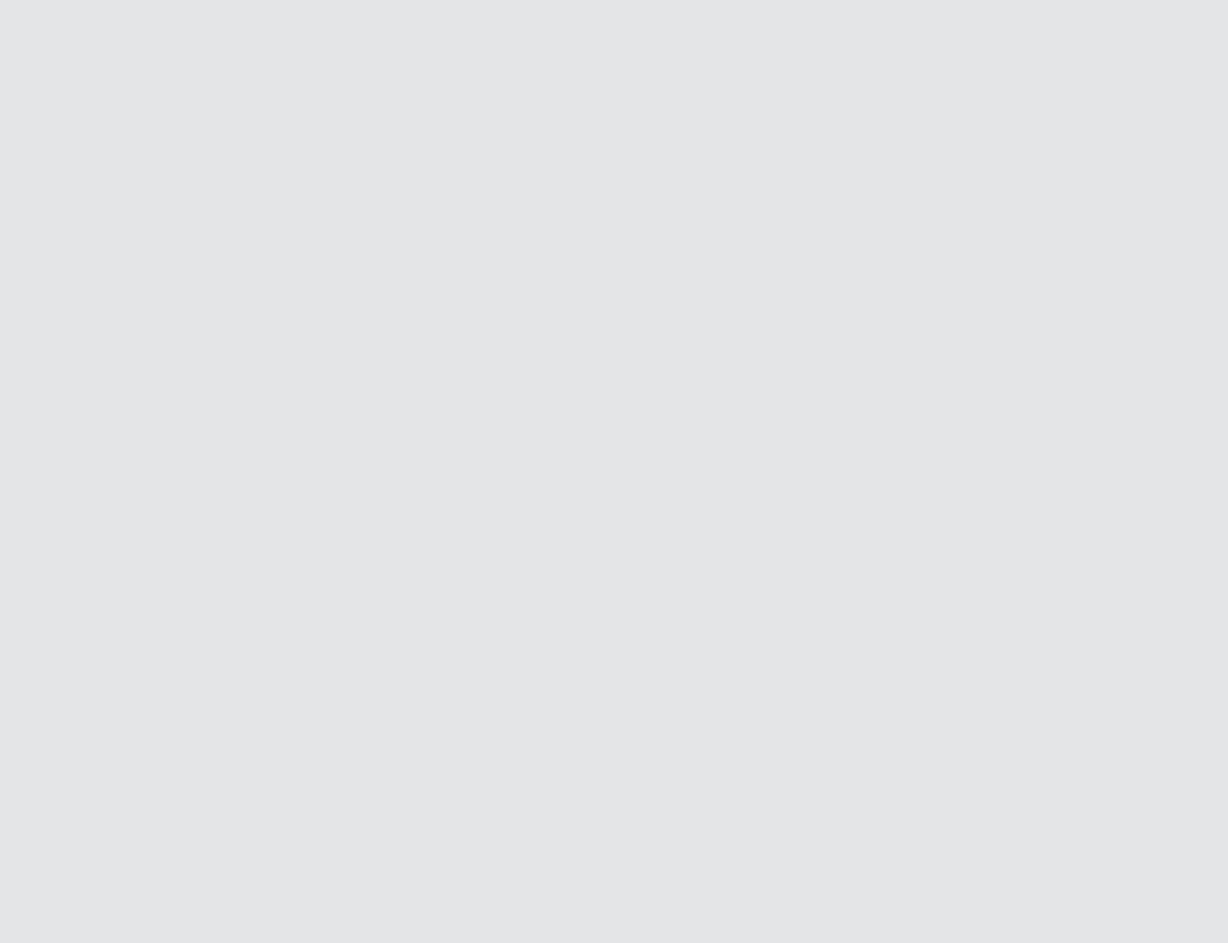
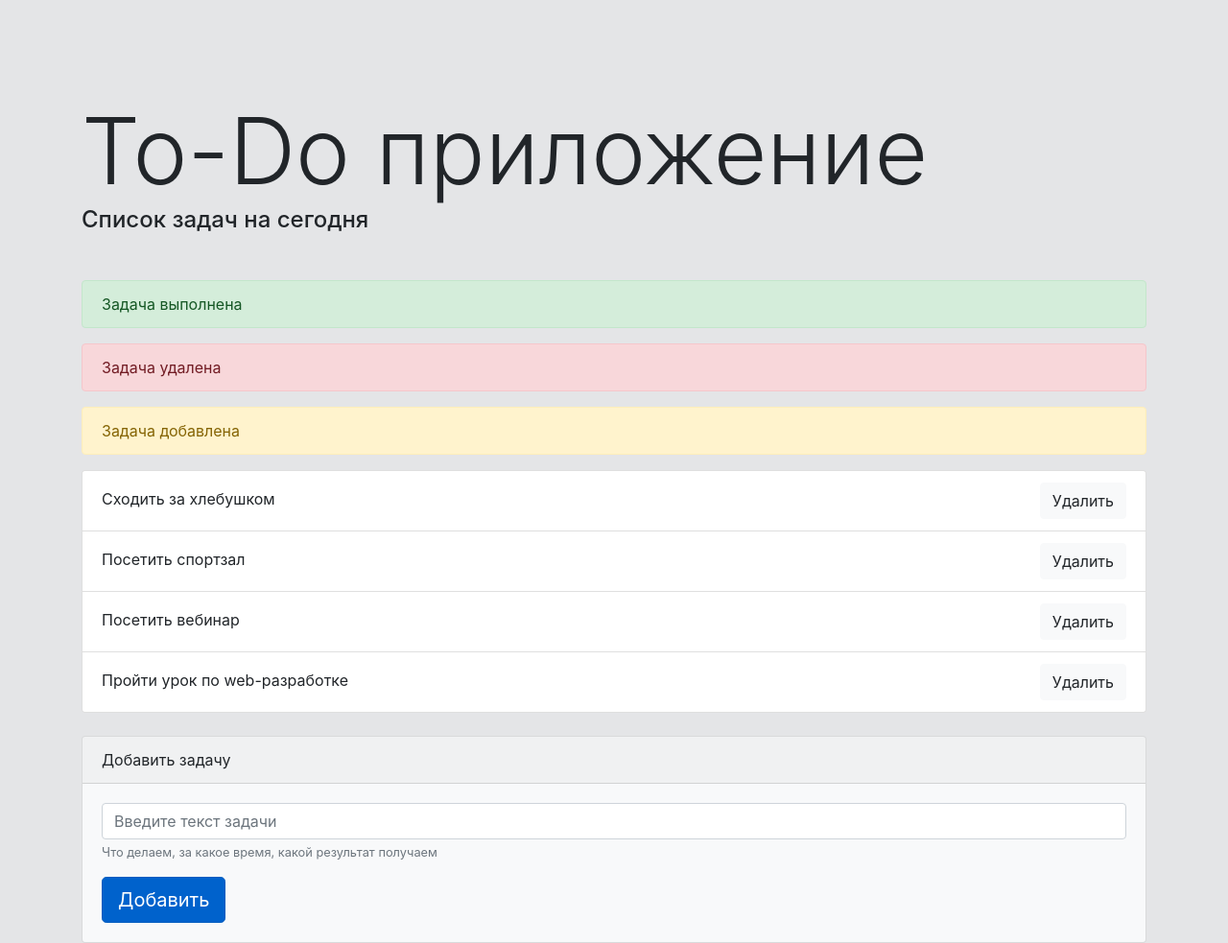
Before and after one commit to Vadim1983/todo, a website: page app/index.html in a window 1280 px wide. Shown: the whole page at 96% size. Before the commit the page ends 800 px from the top, so only its background shows below. Drawn offline with nearby package versions, Linux system fonts and the light colour scheme.

Commit message:
first lesson

```diff
--- a/app/index.html
+++ b/app/index.html
@@ -3,16 +3,75 @@
 <head>
   <meta charset="UTF-8"/>
   <meta name="viewport" content="width=device-width, initial-scale=1, shrink-to-fit=no"/>
-	<link rel="stylesheet" href="https://maxcdn.bootstrapcdn.com/bootstrap/4.0.0/css/bootstrap.min.css" integrity="sha384-Gn5384xqQ1aoWXA+058RXPxPg6fy4IWvTNh0E263XmFcJlSAwiGgFAW/dAiS6JXm" crossorigin="anonymous"/>
+  <link rel="stylesheet" href="https://maxcdn.bootstrapcdn.com/bootstrap/4.0.0/css/bootstrap.min.css"
+        integrity="sha384-Gn5384xqQ1aoWXA+058RXPxPg6fy4IWvTNh0E263XmFcJlSAwiGgFAW/dAiS6JXm" crossorigin="anonymous"/>
   <link rel="stylesheet" href="css/main.css"/>
   <title>ToDo приложение</title>
 </head>
 <body>
+<div class="container">
+  <div class="display-1 mb2">To-Do приложение</div>
+  <div class="h4 mb-5">Список задач на сегодня</div>
 
+  <div class="alert alert-success" role="alert">
+    Задача выполнена
+  </div>
+  <div class="alert alert-danger" role="alert">
+    Задача удалена
+  </div>
+  <div class="alert alert-warning" role="alert">
+    Задача добавлена
+  </div>
+
+  <!-- TO DO list of tasks-->
+
+  <div class="card mb-4">
+    <ul class="list-group list-group-flush">
+      <li class="list-group-item d-flex justify-content-between">
+        <span class="task-title">Сходить за хлебушком</span>
+        <button type="button" class="btn btn-light " data-action="delete-task">Удалить</button>
+      </li>
+      <li class="list-group-item d-flex justify-content-between">
+        <span class="task-title">Посетить спортзал</span>
+        <button type="button" class="btn btn-light " data-action="delete-task">Удалить</button>
+      </li>
+      <li class="list-group-item d-flex justify-content-between">
+        <span class="task-title">Посетить вебинар</span>
+        <button type="button" class="btn btn-light " data-action="delete-task">Удалить</button>
+      </li>
+      <li class="list-group-item d-flex justify-content-between">
+        <span class="task-title">Пройти урок по web-разработке</span>
+        <button type="button" class="btn btn-light " data-action="delete-task">Удалить</button>
+      </li>
+    </ul>
+  </div>
+  <!-- TO DO list of tasks ended -->
+
+  <!-- TO DO form add tasks-->
+  <div class="card bg-light">
+    <div class="card-header">Добавить задачу</div>
+    <div class="card-body">
+      <form>
+        <div class="form-group">
+          <input type="text" class="form-control" id="addNewTask"
+                 placeholder="Введите текст задачи" required>
+          <small id="emailHelp" class="form-text text-muted">Что делаем, за какое время, какой результат получаем</small>
+        </div>
+        <button type="submit" class="btn btn-primary btn-lg active">Добавить</button>
+      </form>
+    </div>
+  </div>
+  <!-- TO DO form add tasks-->
+
+</div>
 
 <script src="https://cdnjs.cloudflare.com/ajax/libs/jquery/3.3.1/jquery.min.js"></script>
-	<script src="https://cdnjs.cloudflare.com/ajax/libs/popper.js/1.12.9/umd/popper.min.js" integrity="sha384-ApNbgh9B+Y1QKtv3Rn7W3mgPxhU9K/ScQsAP7hUibX39j7fakFPskvXusvfa0b4Q" crossorigin="anonymous"></script>
-	<script src="https://maxcdn.bootstrapcdn.com/bootstrap/4.0.0/js/bootstrap.min.js" integrity="sha384-JZR6Spejh4U02d8jOt6vLEHfe/JQGiRRSQQxSfFWpi1MquVdAyjUar5+76PVCmYl" crossorigin="anonymous"></script>
+<script src="https://cdnjs.cloudflare.com/ajax/libs/popper.js/1.12.9/umd/popper.min.js"
+        integrity="sha384-ApNbgh9B+Y1QKtv3Rn7W3mgPxhU9K/ScQsAP7hUibX39j7fakFPskvXusvfa0b4Q"
+        crossorigin="anonymous"></script>
+<script src="https://maxcdn.bootstrapcdn.com/bootstrap/4.0.0/js/bootstrap.min.js"
+        integrity="sha384-JZR6Spejh4U02d8jOt6vLEHfe/JQGiRRSQQxSfFWpi1MquVdAyjUar5+76PVCmYl"
+        crossorigin="anonymous"></script>
 <script src="js/main.js"></script>
 </body>
 </html>
```
Also changed, not shown: 1 other file. Lines whose indentation alone changed are shown as unchanged.
